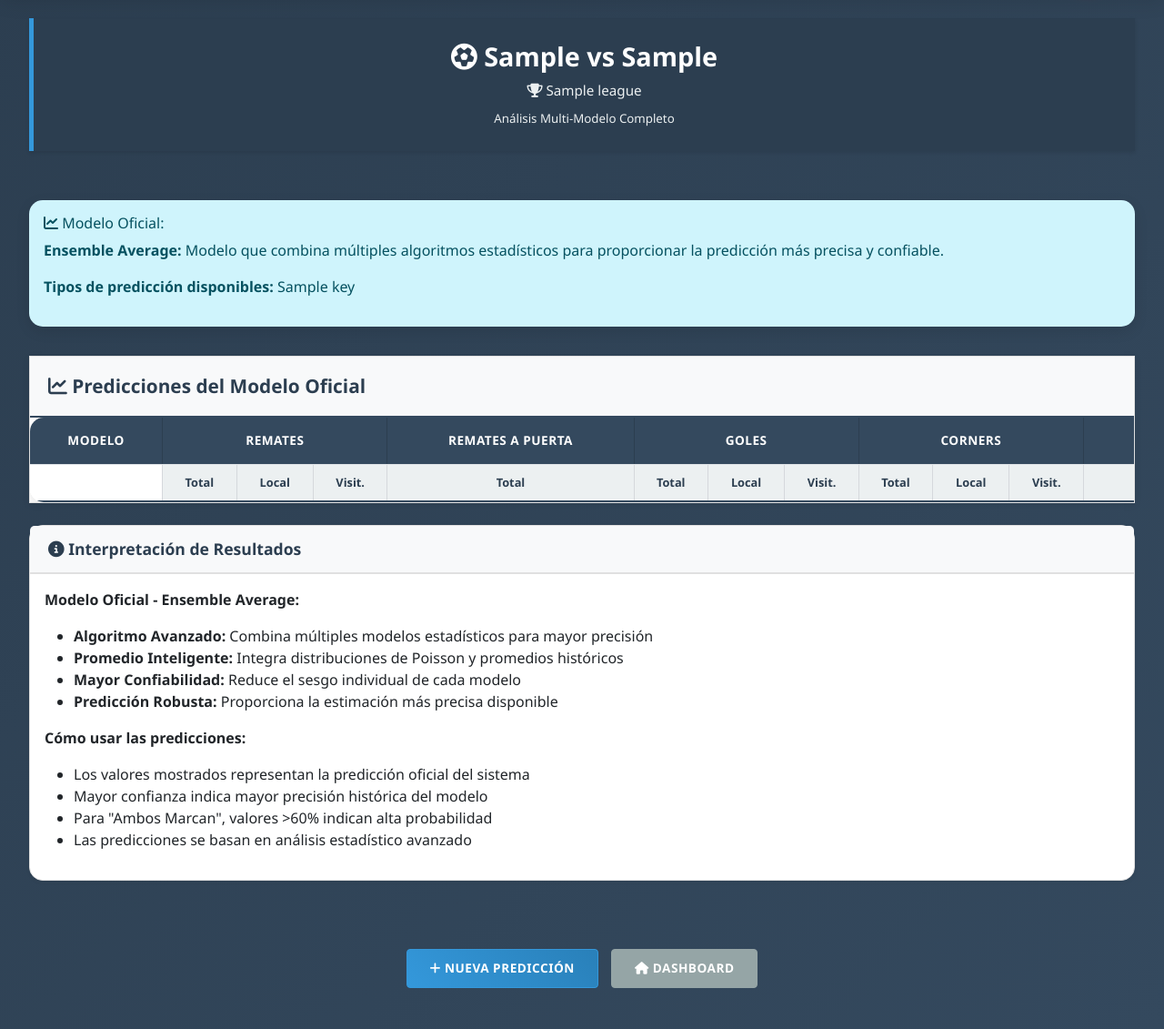
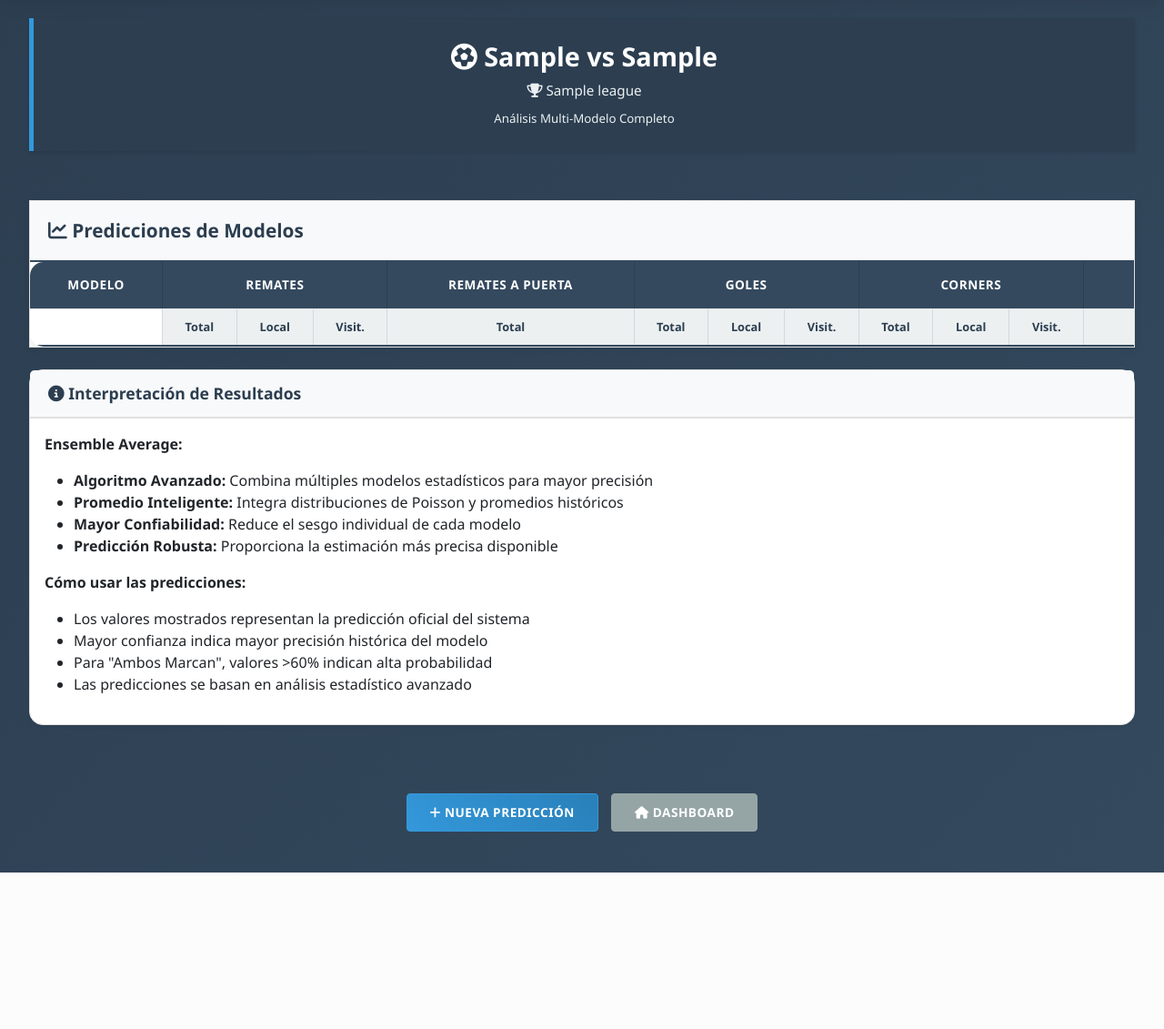
Before and after one commit to johnschneiider/Predicta, a Django app: template ai_predictions/templates/ai_predictions/prediction_result_new.html in a window 1280 px wide. Shown: the part 80-1211 px from the top of the page at 91% size. After the commit the page ends 1039 px from the top, so only its background shows below. Run offline with Django 5.2, Linux system fonts and the light colour scheme; the template is opened without the code that fills it: most values are stand-ins (such as "Sample title", 1, 10 or a date in 2020); data that the repository does not hold is empty.

Commit message:
feat: Eliminar tarjeta 'Modelo Oficial' de página de resultados
- Removida tarjeta informativa que mostraba 'Modelo Oficial: Ensemble Average'
- Cambiado título de tabla de 'Predicciones del Modelo Oficial' a 'Predicciones de Modelos'
- Actualizada referencia de 'Modelo Oficial' a 'Modelo Ensemble' en la tabla
- Simplificada sección de interpretación de resultados
- Interfaz más limpia sin información redundante sobre modelos

```diff
--- a/ai_predictions/templates/ai_predictions/prediction_result_new.html
+++ b/ai_predictions/templates/ai_predictions/prediction_result_new.html
@@ -229,16 +229,6 @@
         </div>
     </div>
 
-    <!-- Debug Info -->
-    <div class="row mb-3">
-        <div class="col-12">
-            <div class="alert alert-info">
-                <h6><i class="fas fa-chart-line"></i> Modelo Oficial:</h6>
-                <p><strong>Ensemble Average:</strong> Modelo que combina múltiples algoritmos estadísticos para proporcionar la predicción más precisa y confiable.</p>
-                <p><strong>Tipos de predicción disponibles:</strong> {{ prediction.all_predictions.keys|join:", " }}</p>
-            </div>
-        </div>
-    </div>
 
     <!-- Tabla de Predicciones -->
     <div class="row">
@@ -246,7 +236,7 @@
             <div class="predictions-table">
                 <div class="table-title">
                     <h4>
-                        <i class="fas fa-chart-line"></i> Predicciones del Modelo Oficial
+                        <i class="fas fa-chart-line"></i> Predicciones de Modelos
                     </h4>
                 </div>
 
@@ -282,7 +272,7 @@
                             <tr>
                                 <td class="model-name">
                                     {{ model_name }}
-                                    <br><small class="text-muted">Modelo Oficial</small>
+                                    <br><small class="text-muted">Modelo Ensemble</small>
                                 </td>
                                 <!-- Remates -->
                                 <td>
@@ -445,7 +435,7 @@
                     <h5><i class="fas fa-info-circle"></i> Interpretación de Resultados</h5>
                 </div>
                 <div class="card-body">
-                    <p><strong>Modelo Oficial - Ensemble Average:</strong></p>
+                    <p><strong>Ensemble Average:</strong></p>
                     <ul>
                         <li><strong>Algoritmo Avanzado:</strong> Combina múltiples modelos estadísticos para mayor precisión</li>
                         <li><strong>Promedio Inteligente:</strong> Integra distribuciones de Poisson y promedios históricos</li>
```
